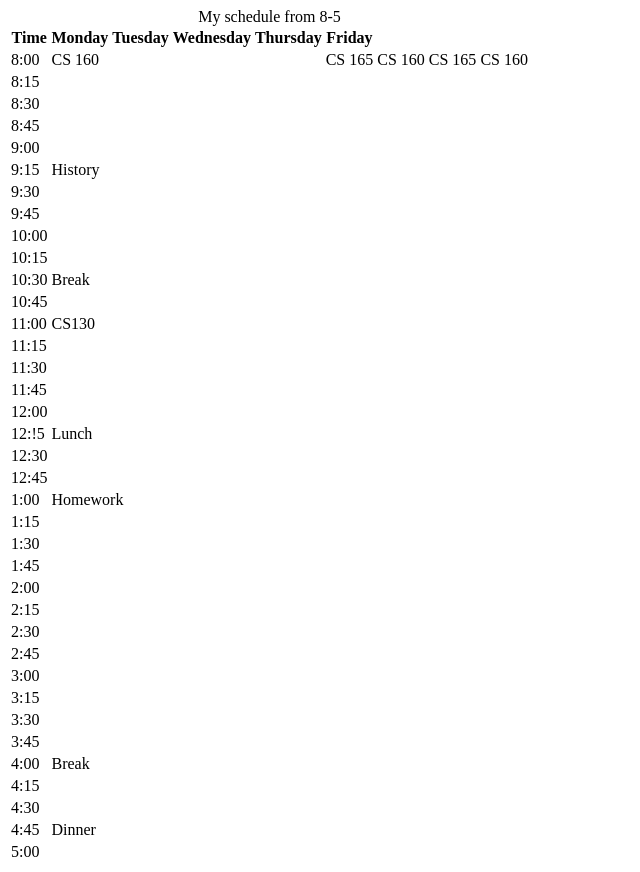
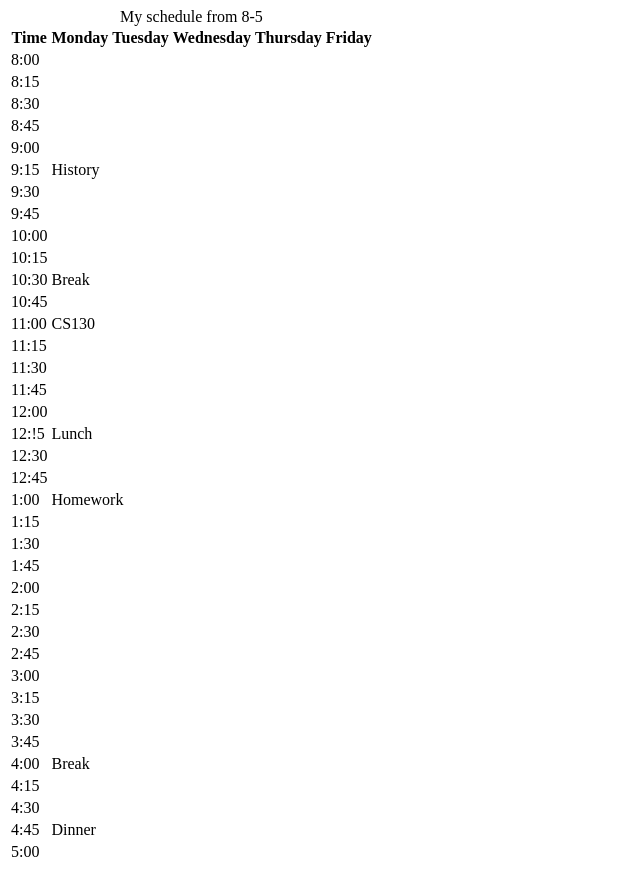
Before and after one commit to muntaa01/muntaa01.github.io, a plain HTML site: page Schedule.html in a window 1280 px wide. Shown: the whole page, without its empty margins (0-640 px from the left). Drawn offline with Linux system fonts and the light colour scheme.

Commit message:
Update Schedule.html

```diff
--- a/Schedule.html
+++ b/Schedule.html
@@ -15,11 +15,7 @@
     </tr>
     <tr>
       <td>8:00</td>
-      <td colspan=4>CS 160</td>
-      <td colspan=4>CS 165</td>
-      <td colspan=4>CS 160</td>
-      <td colspan=4>CS 165</td>
-      <td colspan=4>CS 160</td>
+
     </tr>
     <tr>
       <td>8:15</td>
```
